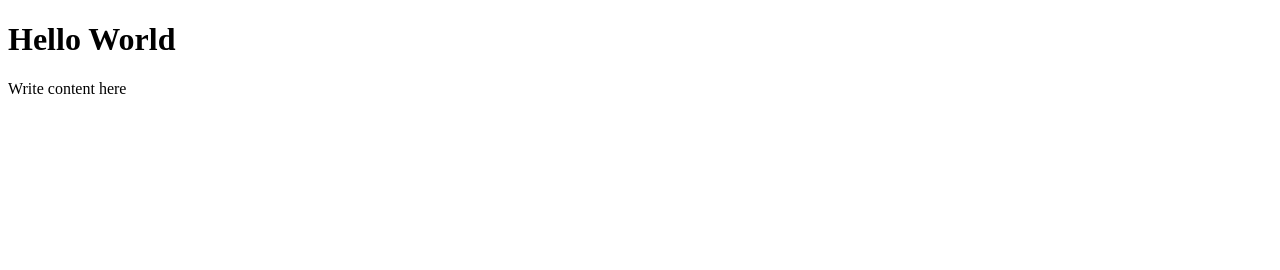
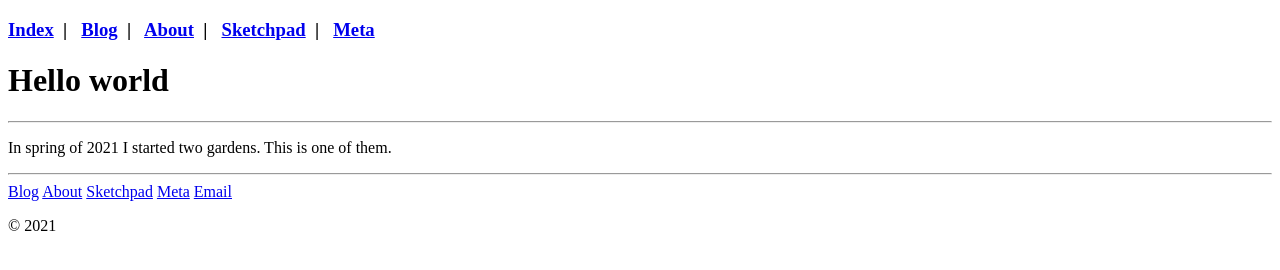
Before and after one commit to katiemeade/katiemeade.github.io, a plain HTML site: page index.htm in a window 1280 px wide. Drawn offline with Linux system fonts and the light colour scheme.

Commit message:
Update index.htm

```diff
--- a/index.htm
+++ b/index.htm
@@ -1,11 +1,36 @@
 <!DOCTYPE html>
-<html>
+<html lang="en">
+
 <head>
-  <title>Hello</title>
+  <title>katiemeade</title>
   <meta name="viewport" content="width=device-width, initial-scale=1.0">
 </head>
+
 <body>
-  <h1>Hello World</h1>
-  <p>Write content here</p>
+  <header>
+    <h3>
+      <a href="index.htm">Index</a>&ensp;|&ensp;
+      <a href="blog.htm">Blog</a>&ensp;|&ensp;
+      <a href="about.htm">About</a>&ensp;|&ensp;
+      <a href="sketchpad.htm">Sketchpad</a>&ensp;|&ensp;
+      <a href="meta.htm">Meta</a>
+    </h3>
+  </header>
+  <h1>Hello world</h1>
+  <hr>
+  <p>In spring of 2021 I started two gardens. This is one of them.</p>
+  <hr>
+
+<footer>
+    <nav>
+        <a href="blog.htm">Blog</a>
+        <a href="about.htm">About</a>
+        <a href="sketchpad.htm">Sketchpad</a>
+        <a href="meta.htm">Meta</a>
+        <a href="mailto:meadekg@gmail.com">Email</a>
+    </nav>
+    <p>&copy 2021</p>
+</footer>
+
 </body>
 </html>
```
